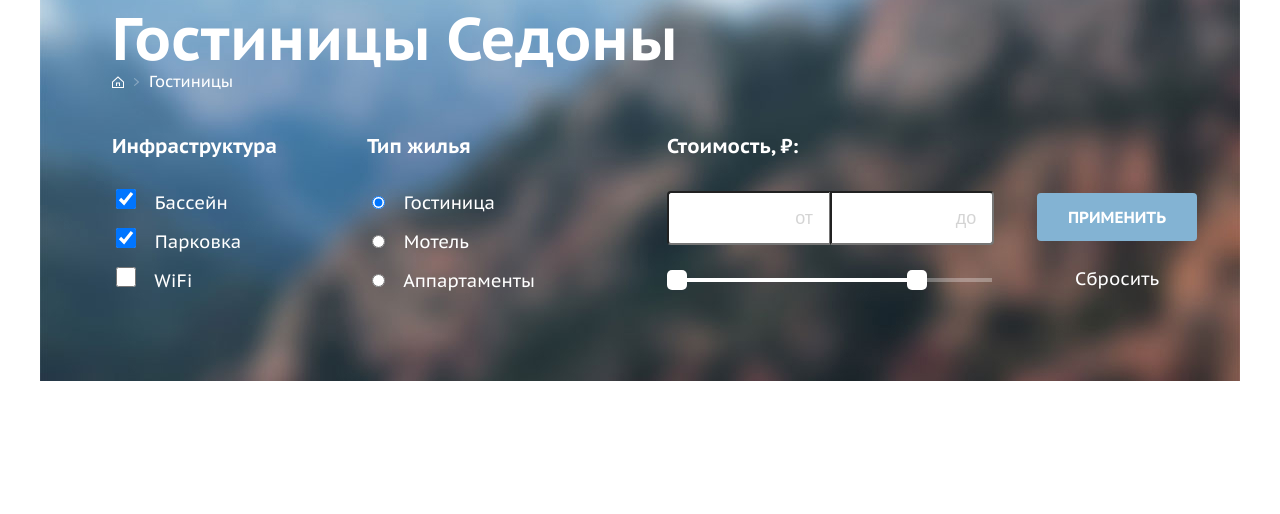
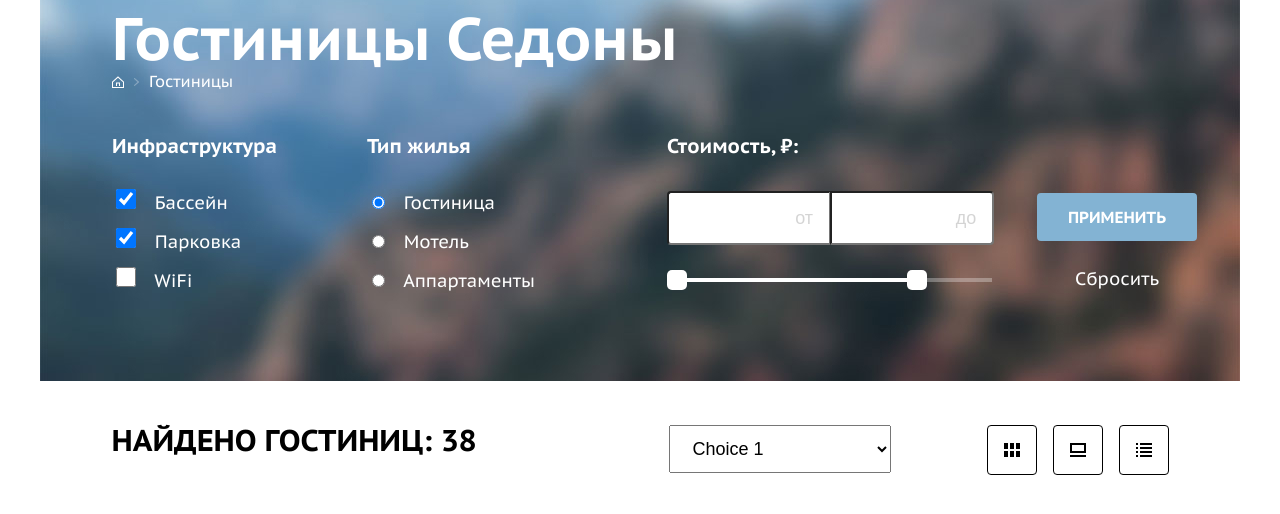
Before and after one commit to ViRT19/HTML-Academy, a plain HTML site: page Sedona/catalog.html in a window 1280 px wide. Shown: the part 92-606 px from the top of the page. Drawn offline with Linux system fonts and the light colour scheme.

Commit message:
Правки

```diff
--- a/Sedona/catalog.html
+++ b/Sedona/catalog.html
@@ -70,6 +70,17 @@
          </div>
       </div>
    </header>
+   <div class="found">
+      <h2>Найдено гостиниц: 38</h2>
+      <select name="sort" class="sort">
+         <option selected="selected" value="one">Choice 1</option>
+      </select>
+      <div class="icons">
+         <a href="#"><img src="./img/mode-tile1.svg" alt=""></a>
+         <a href="#"><img src="./img/mode-tile2.svg" alt=""></a>
+         <a href="#"><img src="./img/mode-tile3.svg" alt=""></a>
+      </div>
+   </div>
 
 </body>
 
--- a/Sedona/css/catalog.css
+++ b/Sedona/css/catalog.css
@@ -150,7 +150,8 @@ input[type="checkbox"] {
    margin-top: 5px;
 }
 
-#t1::placeholder, #t2::placeholder {
+#t1::placeholder,
+#t2::placeholder {
    text-align: right;
    opacity: 30%;
    padding-right: 14px;
@@ -230,3 +231,45 @@ input[type="checkbox"] {
    text-decoration: none;
    color: white;
 }
+
+.found {
+   width: 1057px;
+   height: 48px;
+   margin-top: 44px;
+   margin-bottom: 53px;
+   display: flex;
+   margin-right: auto;
+   margin-left: auto;
+}
+
+h2 {
+   font-size: 30px;
+   font-weight: 800;
+   text-transform: uppercase;
+   text-wrap: nowrap;
+}
+
+select {
+   width: 247px;
+   height: 48px;
+   margin-left: 192px;
+   font-size: 18px;
+   padding-left: 19px;
+}
+
+.icons {
+   margin-left: 80px;
+   display: flex;
+   justify-content: flex-end;
+}
+
+.icons a {
+   width: 16px;
+   height: 16px;
+   padding: 16px;
+   margin-left: 16px;
+   border: 1px;
+   border-color: black;
+   border-style: solid;
+   border-radius: 4px;
+}
```
Also changed, not shown: Sedona/img/hotel-1.jpg (added), Sedona/img/hotel-2.jpg (added), Sedona/img/hotel-3.jpg (added), Sedona/img/hotel-4.jpg (added), Sedona/img/mode-tile1.svg (added), Sedona/img/mode-tile2.svg (added), Sedona/img/mode-tile3.svg (added).
